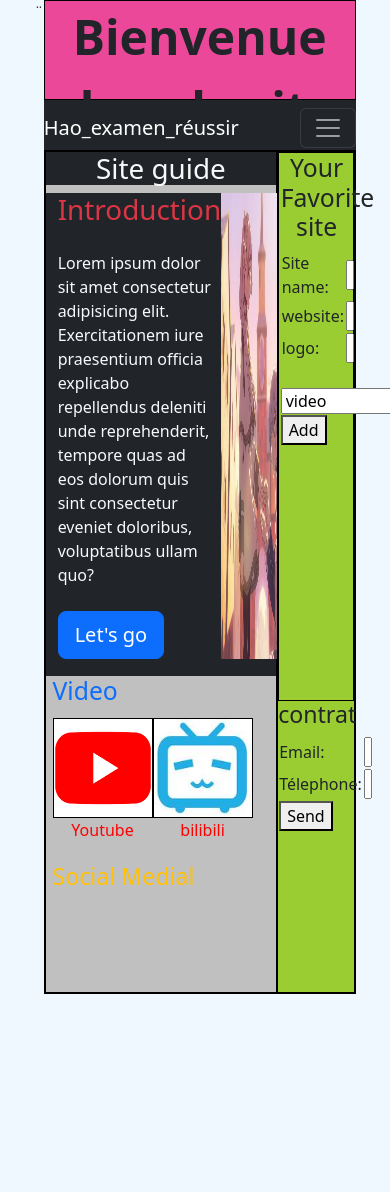
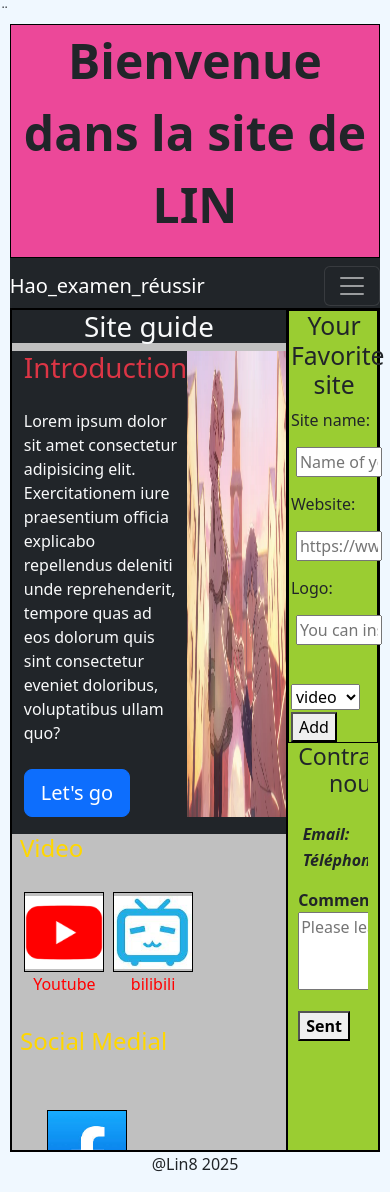
Before and after one commit to lin200038/projet_examen.github.io, a plain HTML site: page Projet_exa.html in a window 390 px wide. Before the commit the page ends 1073 px from the top, so only its background shows below. Drawn offline with nearby package versions, Linux system fonts and the light colour scheme.

Commit message:
Adapter ecrans smartphone

```diff
--- a/Projet_exa.html
+++ b/Projet_exa.html
@@ -7,6 +7,7 @@
     <link rel="stylesheet" href="./Projet_style.css">
     <link href="https://cdn.jsdelivr.net/npm/bootstrap@5.3.3/dist/css/bootstrap.min.css" rel="stylesheet"
      integrity="sha384-QWTKZyjpPEjISv5WaRU9OFeRpok6YctnYmDr5pNlyT2bRjXh0JMhjY6hW+ALEwIH" crossorigin="anonymous">
+     <script src="./Projet_exa.js"></script>
     </head>
 <body  id="body-container" >
     <div class="my_class">
@@ -48,7 +49,7 @@
               </section>
 
               <div class="carry_contraine">
-            <h2 class="text-primary" style="display: block;">Video</h2>
+                <h2 class="section-title">Video</h2>
                   <div class="categorie" id="video">
                     <div  class="carre"> <a href="https://www.youtube.com/" target="_blank">
                      <img src="./img/YouTube.png" alt="image">
@@ -61,9 +62,12 @@
                     <div  class="carre"></div>
                   </div>
 
-            <h3 class="text-warning">Social Medial</h3><br>
+                <h2 class="section-title">Social Medial</h2><br>
                 <div class="categorie" id="Social_medial">
-              <div class="carre"></div>
+                  <div  class="carre"> <a href="https://www.facebook.com/" target="_blank">
+                    <img src="./img/facebook.jpg" alt="Facebook"><p class="sous-titre">Facebook</p>
+                    </a></div>
+                  <div  class="carre"></div>
                 </div>
               </div>
             </main>
@@ -72,51 +76,56 @@
         <aside class="aside">
           <div class="supplement">
             <h2 style="text-align: center;">Your Favorite site</h2>
-          <table id="my_table">
-            <tr>
-              <form><td><label for="">Site name:</label></td>
-              <td><input type="text" placeholder="Name of your website"></td></form>
-            </tr>
-             <tr>
-                <form action="#"><td><label for="Prenom">website:</label></td>
-                <td><input type="text" placeholder="https://www.google.com/" id=""></td></tr</form>
-              </tr>
-              <tr>
-                <form action="#"><td><label for="age">logo:</label></td>
-                <td><input type="text" placeholder="You can insert an image to the website."></td></form>
-            </tr>
-          </table> <br>
-          <select name="type" id="site_type">
-            <option value="">video</option>
-            <option value="">Social_medial</option>
+
+            <div class="form-line">
+              <label for="siteName">Site name:</label>
+              <input type="text" placeholder="Name of your website" id="siteName">
+            </div>
+
+            <div class="form-line">
+              <label for="siteUrl">Website:</label>
+              <input type="text" placeholder="https://www.google.com/" id="siteUrl">
+            </div>
+
+            <div class="form-line">
+              <label for="siteLogo">Logo:</label>
+              <input type="text" placeholder="You can insert an image to the website." id="siteLogo">
+            </div>
+
+            <br>
+          <select name="type" id="site_type" style="width:80%;">
+            <option>video</option>
+            <option>Social_medial</option>
           </select>
           <br>
-          <button style="margin-top: 2%;">Add</button>
+          <button onclick="AddSite()" style="margin-top: 2%;" class="Add">Add</button>
         </div>
 
         <div class="contrat">
-          <h3 style="text-align: center;">contrat</h3>
-          <table>
+          <h3 style="text-align: center;">Contracter nous</h3>
+          <table id="table_contract">
             <tr>
-              <form action="#">
-                <td><label for="#">Email:</label></td>
-                <td><input type="text" placeholder="Exemple@gmail.com"></td>
-              </form>
+              <td><span style="font-weight: bold; font-style: italic;">Email:</span></td>
+              <td><span>Exemple123@gmail.com</span></td>
             </tr>
             <tr>
-              <form action="#">
-                <td><label for="#">Télephone:</label></td>
-                <td><input type="text" placeholder="666 666 666"></td>
-              </form>
-            </tr>
-            <tr>
-              <td> <button style="direction:column-reverse;">Send</button></td>
+              <td><span style="font-weight: bold; font-style: italic;">Téléphone:</span></td>
+              <td><span style="margin-left: 2px;">00352 666777888</span></td>
             </tr>
           </table>
+          <div >
+          <label for="msg" style="font-weight: bold;">Commentaire:</label>
+          <textarea id="msg" rows="3" cols="30" placeholder="Please leave a message"></textarea>
           </div>
-
+          <button id="sent_msg">
+            <span style="font-weight: bold;">Sent</span>
+          </button>
+        </div>
         </aside>
       </div>
+      <footer class="footer">
+        <p>@Lin8 2025</p>
+      </footer>
     </div>
     <script src="https://cdn.jsdelivr.net/npm/bootstrap@5.3.3/dist/js/bootstrap.bundle.min.js"
     integrity="sha384-YvpcrYf0tY3lHB60NNkmXc5s9fDVZLESaAA55NDzOxhy9GkcIdslK1eN7N6jIeHz" crossorigin="anonymous">
--- a/Projet_exa.js
+++ b/Projet_exa.js
@@ -1 +1,48 @@
 console.log("this is my first projet" )
+
+function AddSite() {
+    const name = document.getElementById("siteName").value.trim();
+    const url = document.getElementById("siteUrl").value.trim();
+    const logo = document.getElementById("siteLogo").value.trim();
+    const type = document.getElementById("site_type").value.trim();
+
+    if ( !name || !url){
+      alert( "Veuilez remplir tous les champs.")
+      return;
+    }
+
+
+  // Créer un nouvel élément div pour le site
+   const newSite = document.createElement("div");
+   // Ajout de la classe "carre" pour le style CSS  ==><div class="carre"></div>
+    newSite.classList.add("carre");
+
+
+    newSite.innerHTML = `
+        <a href="${url}" target="_blank">
+            <img src="${logo}" alt="${name}" />
+            <p class="sous-titre">${name}</p>
+        </a>
+        <button class="supprimer" style="margin-top:5px;">Supprimer</button>
+    `;
+// Ajouter le nouvel élément au conteneur approprié
+  const targetContainer = document.getElementById(type);
+  if (targetContainer) {
+    targetContainer.appendChild(newSite);
+  } else {
+    alert("Type de site non valide.");
+  }
+
+  // Ajouter un élément de suppression
+  newSite.querySelector(".supprimer").addEventListener("click", function() {
+     if (confirm("Êtes-vous sûr de vouloir supprimer ce site ?")) {
+        newSite.remove();
+      }
+  });
+  // Réinitialiser les champs du formulaire
+
+      document.getElementById("siteName").value = "";
+      document.getElementById("siteUrl").value = "";
+      document.getElementById("siteLogo").value = "";
+      document.getElementById("site_type").value = "Type de site";
+};
--- a/Projet_style.css
+++ b/Projet_style.css
@@ -1,5 +1,5 @@
 header{
-    height: 100px;
+    height: auto;
     border: 1px black solid;
     background-color:#ec4899/*AliceBlue */
 
@@ -15,17 +15,21 @@ nav{
     display: flex;
     justify-content: center;
     background-color: aliceblue;
-
-}
+    flex-direction: column;
+    }
 
 .my_class{
-    width: 80vw;
+    margin:0 auto;
+    width: 95vw;
+    height: auto;
 }
 
 #main-container{
     display: flex;
     flex-direction: row;
-    height: 100vh;
+    flex-wrap: nowrap;
+    height: auto;
+    max-height: 100vh;
 }
 
 .container_main{
@@ -36,17 +40,39 @@ background-color:silver;
 width: 75%;
 background-image: url(../Temp/【哲风壁纸】迷宫饭-饭.png);
 background-size: 100% 100%;
-}
+height: auto;
+max-height: 100vh;
+overflow: auto;
+box-sizing: border-box;
+}  /*box-sizing: border-box;Quand on définit la largeur et la hauteur d’un élément,
+    ce sont ses dimensions finales : le padding et la border ne les augmentent pas.*/
 
 /* @media screen and ( max-width: 800px){ /* Ce media Screen permet définir les fils <800px vont changé de la flex sens */
   /*   #baobao{
         flex-direction: column-reverse;
     } */
 
+ @media (max-width: 480px) {
+        .aside {
+          width: 100%;
+        }
+        .carre {
+          width: 45%;
+        }
+        .form-line {
+            flex-direction: column;
+            align-items: flex-start;
+          }
 
+          .form-line label,
+          .form-line input {
+            width: 100%;
+          }
+      }
 
 .carry_contraine{
     margin-left: 3%;
+
     }
 
 .carry_contraine a{
@@ -62,6 +88,7 @@ background-size: 100% 100%;
     border: 1px black solid;
     background-color:yellowgreen;
     width: 25%;
+    box-sizing: border-box;
 }
 
 
@@ -71,23 +98,33 @@ background-size: 100% 100%;
     flex-wrap: wrap;
     justify-content: center;
     align-items: center;
-    width: 150px;
+    width: 80vw;
     height: 150px;
 }
 
+.carre img{
+    width: 80px;
+    height: 80px;
+    border:1px black solid;
+    object-fit: contain;
+    display: block;
+    margin: auto;
+}
+
+.carre:hover{
+    background-color: #ec4899;
+    border-radius: 10px;
+    transition: 0.5s;
+}
+
+
 .supplement{
     padding-left: 2%;
-    height: 65vh;
+    height: auto;
     border: 1px black solid;
 }
-.contrat{
 
-}
-.carre img{
-    width: 100px;
-    height: 100px;
-    border:1px black solid;
-}
+
  .sous-titre{
     text-align: center;
  }
@@ -103,5 +140,66 @@ background-size: 100% 100%;
 }
 
 #Social_medial{
+    display: flex;
+    flex-direction: row;
+}
 
+
+#table_contract{
+    gap: 5px 5px;
+    margin-left: 5%;
 }
+
+.section-title {
+    margin-bottom: 15px;
+    font-size: 1.5em;
+    color: gold;
+    align-items: flex-start;
+  }
+
+  .Add:hover{
+    color:red
+  }
+
+  .contrat{
+    display: flex;
+    max-width: 100% !important;
+    flex-wrap: wrap;
+    overflow: auto;
+    gap: 15px;
+    margin: 0px 10px 0px 10px;
+    height: auto;
+  }
+
+  #msg{
+    height: 150px;
+
+  }
+
+  #sent_msg{
+    align-items: flex-end;
+  }
+
+  .footer{
+    text-align: center;
+    background-color:transparent;
+  }
+
+  aside input{
+    display: inline-block;
+    margin: 5px;
+  }
+
+  .form-line {
+    display: flex;
+    gap: 10px;
+    margin-bottom: 10px;
+  }
+
+  .form-line label {
+    min-width: 80px;
+  }
+
+  #msg{
+    height: auto;
+  }
```
Also changed, not shown: img/facebook.jpg (added). Lines whose indentation alone changed are shown as unchanged.
